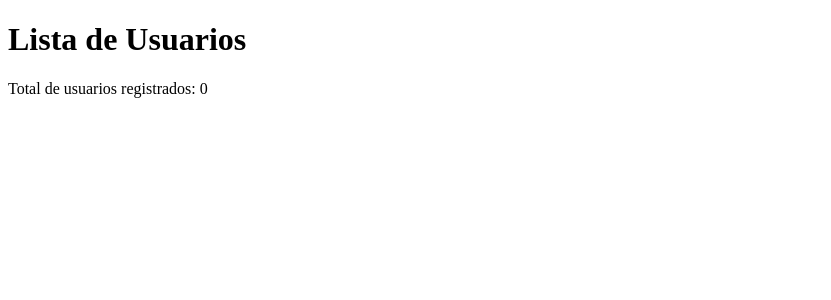
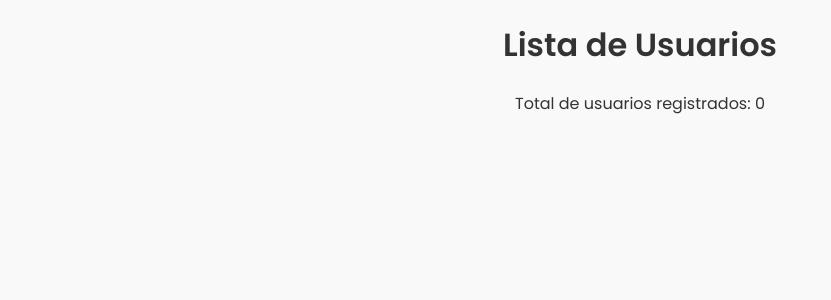
Before and after one commit to yruedahu/veterinaria_frameworks, a Django app: page /users/usuarios/ in a window 1280 px wide. Shown: the top 300 px of the page, without its empty margins (0-831 px from the left). Run offline with Django 5.2, Linux system fonts and the light colour scheme; parts of the project's set-up code (start-up, migrations or seed data) failed here and were passed over.

Commit message:
Tareas Full con diseño - 11/04 consulta registro BD

```diff
--- a/apps/veterinary_users/templates/veterinary_users/detalle_usuario.html
+++ b/apps/veterinary_users/templates/veterinary_users/detalle_usuario.html
@@ -1,9 +1,13 @@
+{% load static %}
 <!DOCTYPE html>
 <html lang="es">
 <head>
     <meta charset="UTF-8">
     <meta name="viewport" content="width=device-width, initial-scale=1.0">
     <title>Detalles del Usuario</title>
+    <link rel="stylesheet" href="{% static 'css/users_style.css' %}">
+    <link rel="preconnect" href="https://fonts.googleapis.com">
+    <link href="https://fonts.googleapis.com/css2?family=Poppins:wght@300;400;600&display=swap" rel="stylesheet">
 </head>
 <body>
     <h1>Detalles del Usuario</h1>
--- a/apps/veterinary_users/templates/veterinary_users/lista_usuarios.html
+++ b/apps/veterinary_users/templates/veterinary_users/lista_usuarios.html
@@ -1,7 +1,13 @@
+{% load static %}
 <!DOCTYPE html>
 <html>
 <head>
+    <meta charset="UTF-8">
+    <meta name="viewport" content="width=device-width, initial-scale=1.0">
     <title>Lista de Usuarios</title>
+    <link rel="stylesheet" href="{% static 'css/users_style.css' %}">
+    <link rel="preconnect" href="https://fonts.googleapis.com">
+    <link href="https://fonts.googleapis.com/css2?family=Poppins:wght@300;400;600&display=swap" rel="stylesheet">
 </head>
 <body>
     <h1>Lista de Usuarios</h1>
--- a/config/settings.py
+++ b/config/settings.py
@@ -65,6 +65,7 @@ STATIC_URL = '/static/'
 STATICFILES_DIRS = [
     os.path.join(BASE_DIR, 'apps/veterinary_home/static'),
     os.path.join(BASE_DIR, 'apps/veterinary_pets/static'),
+    os.path.join(BASE_DIR, 'apps/veterinary_users/static'),
 ]
 
 TEMPLATES = [
```
